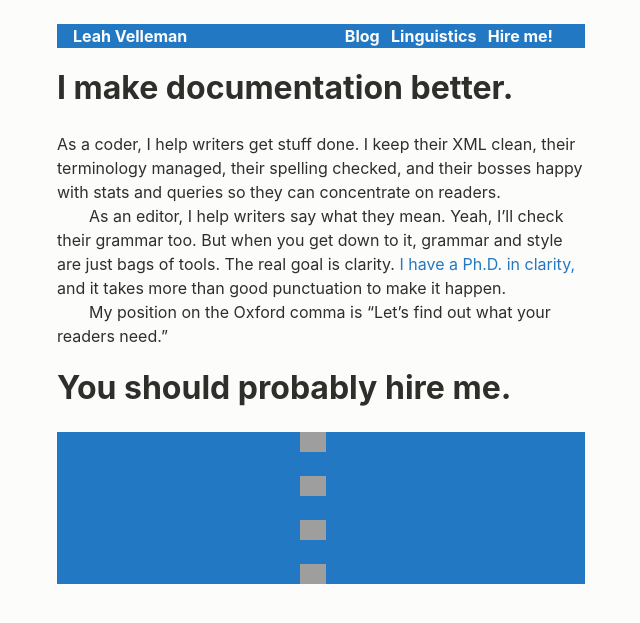
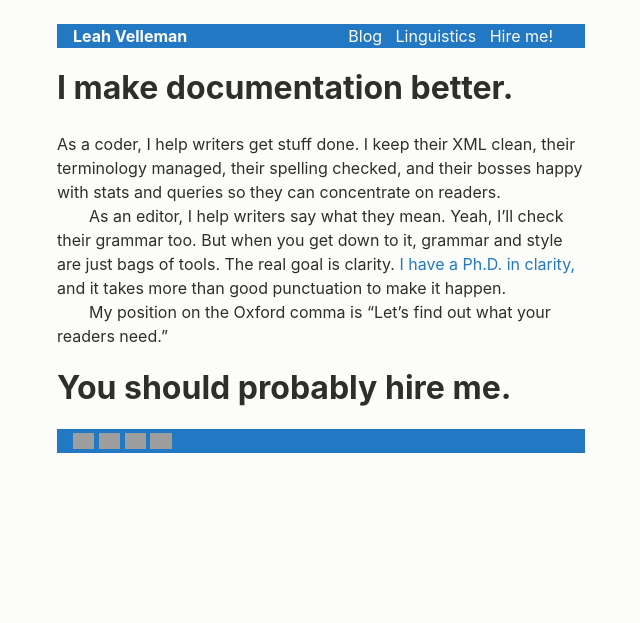
Before and after one commit to leahvelleman/velleman-dot-org, a Jekyll site: the page built from index.md, in a window 1280 px wide. Shown: the top 623 px of the page, without its empty margins (319-959 px from the left). Built offline with Jekyll 4.4.1, drawn with Linux system fonts in a browser that asks for light colours; nearby versions of some CDN libraries; grey boxes are pictures that could not be loaded.

Commit message:
Styling for icons

```diff
--- a/assets/css/style.css
+++ b/assets/css/style.css
@@ -8,13 +8,12 @@ body { background-color: var(--background);
   padding: 0;}
 div.wrapper { width: auto; padding: 1.5em; max-width: 33em; margin: 0px auto; }
 header, footer  { background-color: var(--nav-background); margin: 0; padding: 0 2rem 0 1rem; }
-header { font-weight: bold; }
-.lefthed { float: left; }
+footer img, img.icon { display: inline; margin: 0; height: 16px; color: white; padding: 0; top: .125em; position: relative; }
+.lefthed { float: left; font-weight: bold;}
 .righthed { float: right; }
 .bottommeta { margin-top: 3rem; }
 .bottommeta .postlist { margin-bottom: 0; }
 header a, footer a { color: var(--nav-text); }
-header a:hover, header a:focus { color: inherit; }
 
 /* For content only intended for screen reader users:
  * https://webaim.org/techniques/css/invisiblecontent/ */
@@ -151,7 +150,7 @@ div.score img { width: auto; max-width: none; margin: 0; }
         float:none;
         text-indent: 0;
         max-width: 30rem;
-        margin: 1.5rem 0 1.5rem 2rem;
+        margin: 1.5rem 0;
         position: relative;
   }
 
@@ -169,7 +168,7 @@ div.score img { width: auto; max-width: none; margin: 0; }
   header, footer { padding: 1em; }
   header { margin: -1em -1em 0em -1em; }
   footer { margin: 0em -1em -1em -1em; }
-  header a, footer a, header a.emph, header a.active { margin: 0; padding: 0; color: var(--reverse); background-color: var(--blue); }
+  header a, footer a, header a.emph, header a.active { margin: 0; padding: 0; }
 
 }
 
```
